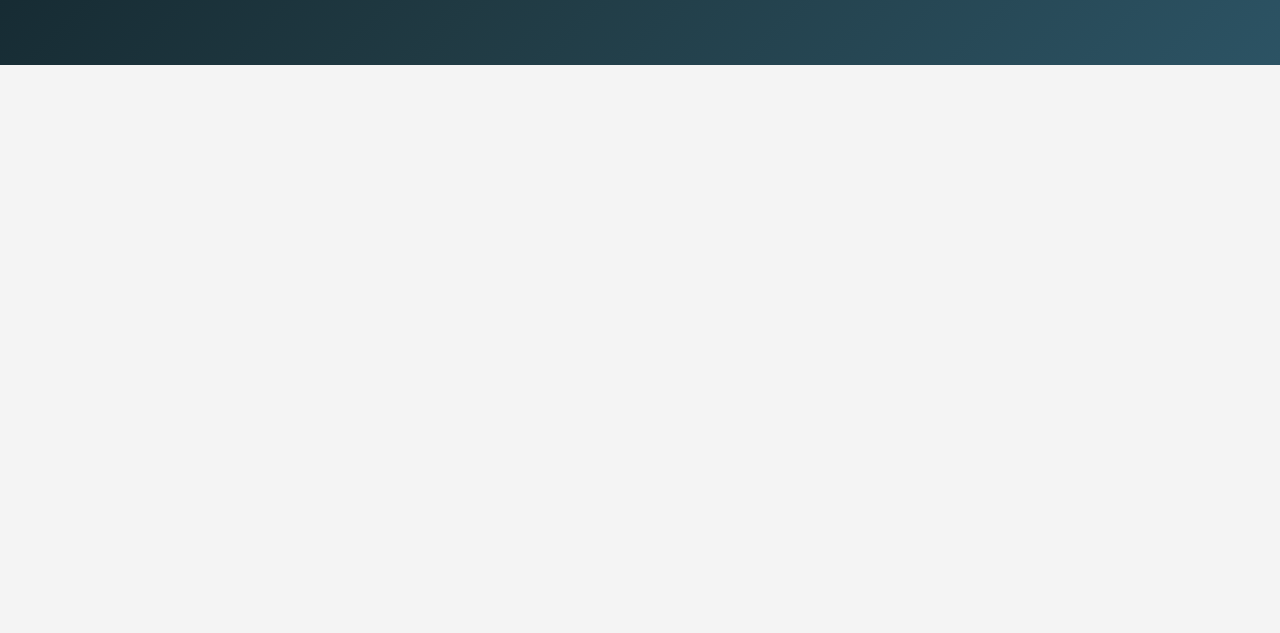
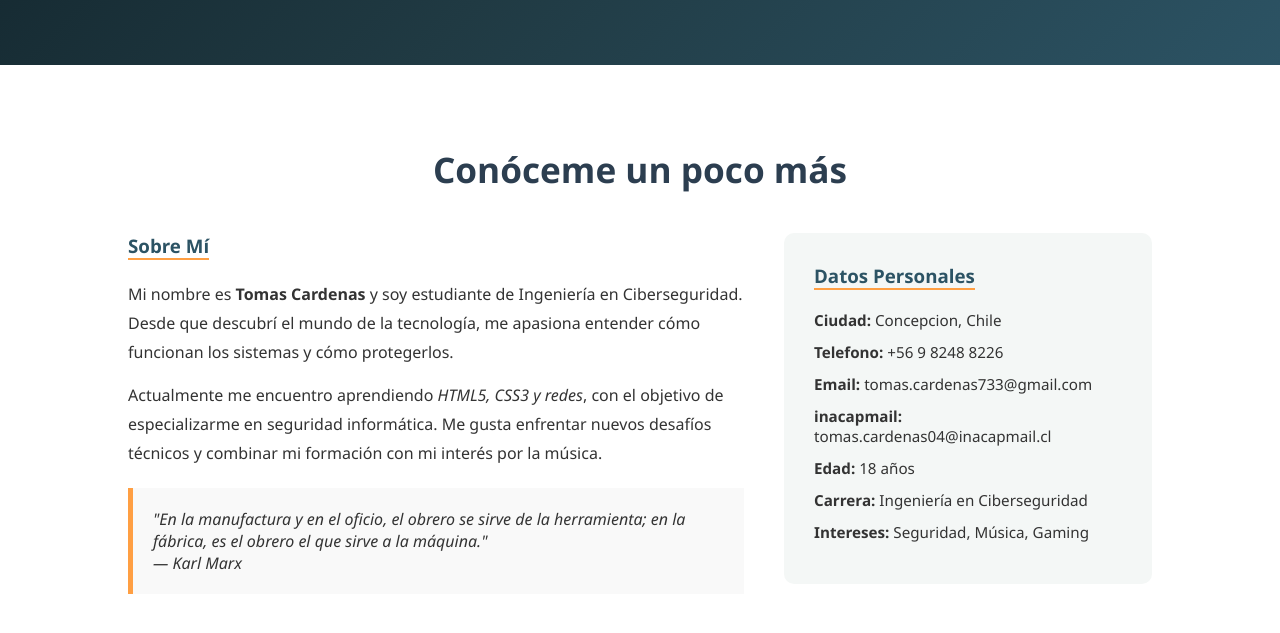
Before and after one commit to Eutaki786/Mi_PresentacionHTML, a plain HTML site: page index.html in a window 1280 px wide. Shown: the part 385-1018 px from the top of the page. Before the commit the page ends 800 px from the top, so only its background shows below. Drawn offline with Linux system fonts and the light colour scheme.

Commit message:
commit "2" sobre mi

```diff
--- a/Style.css
+++ b/Style.css
@@ -1,4 +1,3 @@
-/* Reset general */
 * {
     margin: 0;
     padding: 0;
@@ -10,7 +9,7 @@ body {
     background-color: #f4f4f4;
 }
 
-/* Header con degradado */
+
 header {
     background: linear-gradient(135deg, #0f2027, #203a43, #2c5364);
     color: white;
@@ -22,7 +21,7 @@ header {
     position: relative;
 }
 
-/* Barra de navegación superior con Flexbox */
+
 .navbar {
     display: flex;
     justify-content: space-between;
@@ -86,7 +85,6 @@ header p {
     opacity: 0.9;
 }
 
-/* El logo cuadrado con bordes redondeados */
 header img {
     border-radius: 20px;
     border: 8px solid rgba(255, 255, 255, 0.1);
@@ -94,8 +92,67 @@ header img {
     box-shadow: 0 10px 30px rgba(0,0,0,0.3);
 }
 
-/* Resaltes de texto */
 header p strong {
     color: #ff9f43;
     font-weight: 600;
 }
+
+.about-section {
+    padding: 80px 10%;
+    background-color: #fff;
+    color: #333;
+}
+
+.about-section h2 {
+    text-align: center;
+    font-size: 2.2rem;
+    margin-bottom: 40px;
+    color: #2c3e50;
+}
+
+.about-grid {
+    display: flex;
+    gap: 40px;
+    justify-content: space-between;
+}
+
+.about-text {
+    flex: 2;
+}
+
+.about-text h3, .about-data h3 {
+    margin-bottom: 20px;
+    color: #2c5364;
+    border-bottom: 2px solid #ff9f43;
+    display: inline-block;
+}
+
+.about-text p {
+    margin-bottom: 15px;
+    line-height: 1.8;
+}
+
+.quote {
+    background: #f9f9f9;
+    border-left: 5px solid #ff9f43;
+    padding: 20px;
+    margin: 20px 0;
+    font-style: italic;
+}
+
+.about-data {
+    flex: 1;
+    background: #f4f7f6;
+    padding: 30px;
+    border-radius: 10px;
+    height: fit-content;
+}
+
+.about-data ul {
+    list-style: none;
+}
+
+.about-data li {
+    margin-bottom: 12px;
+    font-size: 0.95rem;
+}
--- a/index.html
+++ b/index.html
@@ -31,10 +31,46 @@
             <img src="./assets/Logo-Tesla.jpg" alt="Logo de Tomas Cardenas" width="150" height="150">
         </div>
     </header>
-
     <main id="inicio">
-        </main>
-
+        <main>
+    <section id="about" class="about-section">
+        <div class="container">
+            <h2>Conóceme un poco más</h2>
+            <div class="about-grid">
+                <article class="about-text">
+                    <h3>Sobre Mí</h3>
+                    <p>
+                        Mi nombre es <strong>Tomas Cardenas</strong> y soy estudiante de Ingeniería en Ciberseguridad.
+                        Desde que descubrí el mundo de la tecnología, me apasiona entender cómo funcionan los sistemas
+                        y cómo protegerlos.
+                    </p>
+                    <p>
+                        Actualmente me encuentro aprendiendo <em>HTML5, CSS3 y redes</em>, con el objetivo de
+                        especializarme en seguridad informática. Me gusta enfrentar nuevos desafíos técnicos y
+                        combinar mi formación con mi interés por la música.
+                    </p>
+                    <blockquote class="quote">
+                        "En la manufactura y en el oficio, el obrero se sirve de la herramienta; en la fábrica,
+                        es el obrero el que sirve a la máquina." <br>
+                        <span>— Karl Marx</span>
+                    </blockquote>
+                </article>
+                <aside class="about-data">
+                    <h3>Datos Personales</h3>
+                    <ul>
+                        <li><strong>Ciudad:</strong> Concepcion, Chile</li>
+                        <li><strong>Telefono:</strong> +56 9 8248 8226</li>
+                        <li><strong>Email:</strong> tomas.cardenas733@gmail.com</li>
+                        <li><strong>inacapmail:</strong> tomas.cardenas04@inacapmail.cl</li>
+                        <li><strong>Edad:</strong> 18 años</li>
+                        <li><strong>Carrera:</strong> Ingeniería en Ciberseguridad</li>
+                        <li><strong>Intereses:</strong> Seguridad, Música, Gaming</li>
+                    </ul>
+                </aside>
+            </div>
+        </div>
+    </section>
+</main>
     <footer>
         </footer>
 </body>
```
